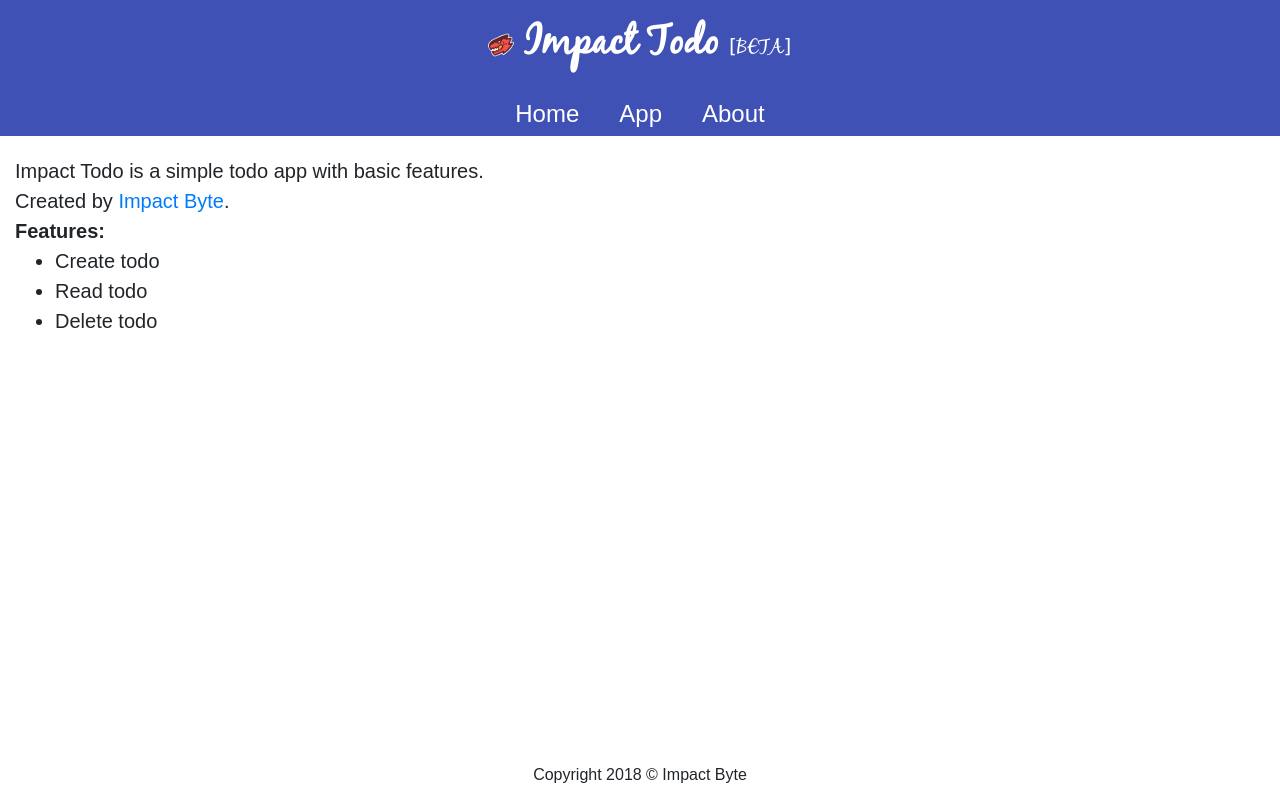
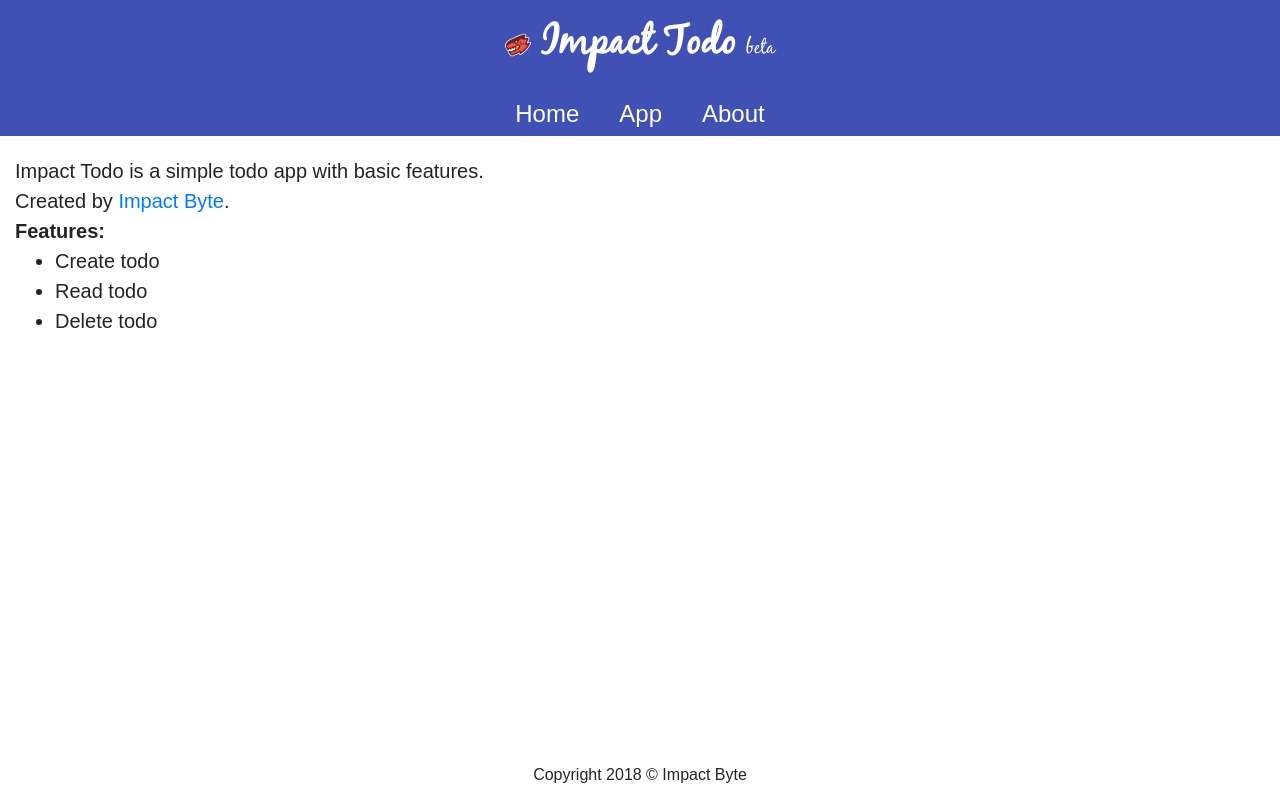
Before and after one commit to impactbyte-learn/impactodo-web, a plain HTML site: page about.html in a window 1280 px wide. Drawn offline with nearby package versions, Linux system fonts and the light colour scheme.

Commit message:
Change text to just beta

```diff
--- a/about.html
+++ b/about.html
@@ -16,7 +16,7 @@
       <h1 id="title" class="huge animated tada">
         <img src="./assets/images/logo.png" alt="Logo">
         <span>Impact Todo</span>
-        <span class="small">[BETA]</span>
+        <span class="small">beta</span>
       </h1>
     </header>
 
```
Also changed, not shown: app.html (+1 -1 lines), index.html (+1 -1 lines).
